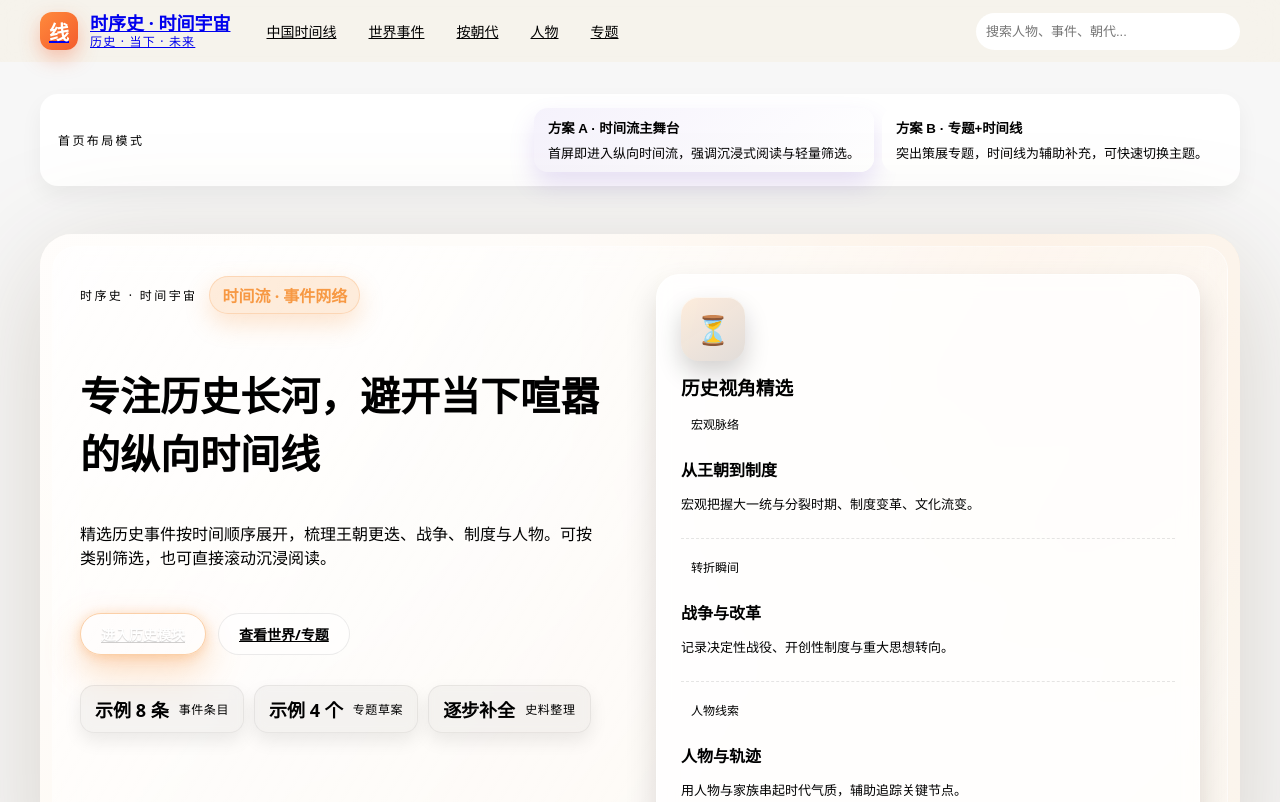
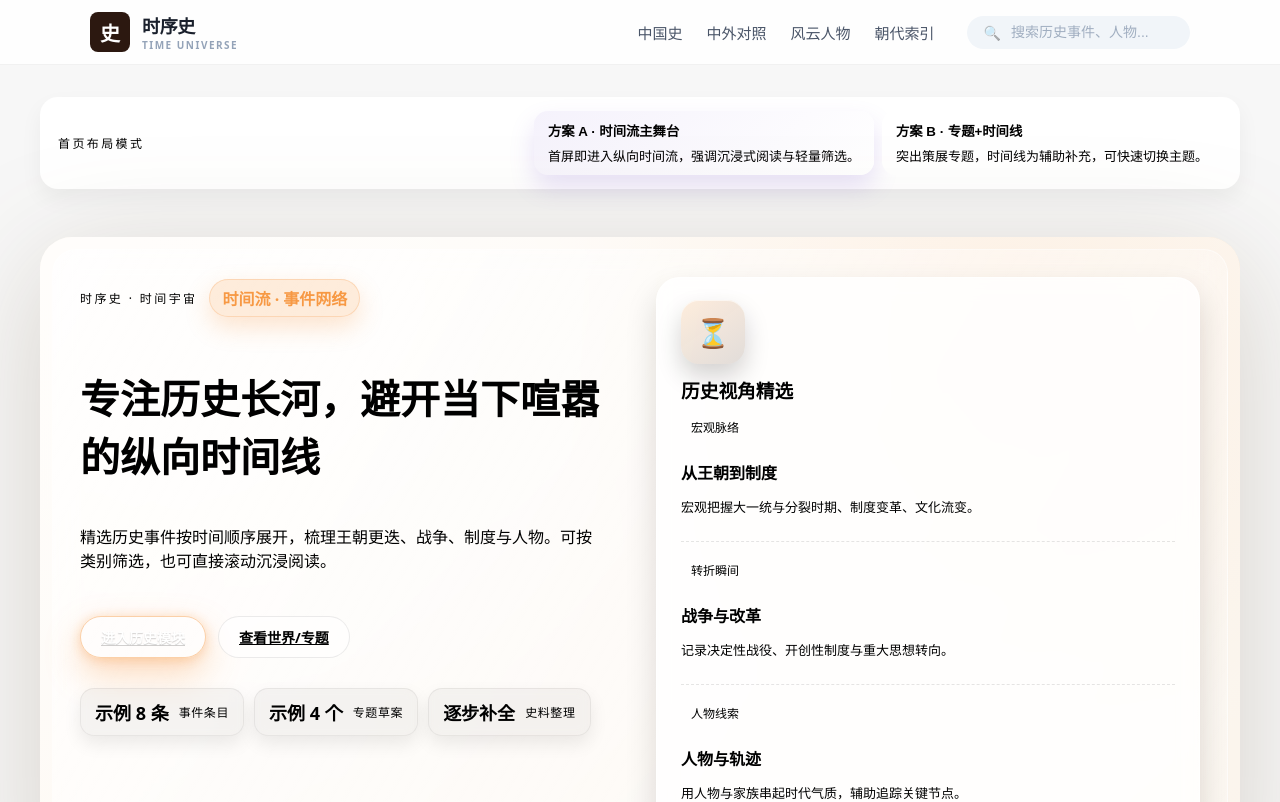
Before and after one commit to shixushi2025/shixushi-web, a Vue app: page / in a window 1280 px wide. Shown: the top 802 px of the page. Built offline with nearby package versions, Linux system fonts and the light colour scheme.

Commit message:
feat: redesign SiteHeader with cleaner nav and modern search bar

```diff
--- a/src/components/layout/SiteHeader.vue
+++ b/src/components/layout/SiteHeader.vue
@@ -2,10 +2,10 @@
   <header class="header">
     <div class="header-inner">
       <RouterLink to="/" class="logo" @click="closeMenu">
-        <span class="logo-mark">线</span>
+        <div class="logo-mark">史</div>
         <div class="logo-text">
-          <span class="logo-main">时序史 · 时间宇宙</span>
-          <span class="logo-sub">历史 · 当下 · 未来</span>
+          <span class="logo-main">时序史</span>
+          <span class="logo-sub">TIME UNIVERSE</span>
         </div>
       </RouterLink>
 
@@ -14,25 +14,27 @@
         type="button"
         @click="toggleMenu"
         :aria-expanded="isNavOpen"
-        aria-label="展开或收起导航"
+        aria-label="Toggle navigation"
       >
-        <span></span>
-        <span></span>
-        <span></span>
+        <span class="hamburger"></span>
       </button>
 
       <nav :class="['nav', { open: isNavOpen }]">
         <div class="nav-links">
-          <RouterLink to="/china" @click="closeMenu">中国时间线</RouterLink>
-          <RouterLink to="/world" @click="closeMenu">世界事件</RouterLink>
-          <RouterLink to="/era" @click="closeMenu">按朝代</RouterLink>
-          <RouterLink to="/people" @click="closeMenu">人物</RouterLink>
-          <RouterLink to="/topics" @click="closeMenu">专题</RouterLink>
+          <RouterLink to="/china" @click="closeMenu">中国史</RouterLink>
+          <RouterLink to="/world" @click="closeMenu">中外对照</RouterLink>
+          <RouterLink to="/people" @click="closeMenu">风云人物</RouterLink>
+          <RouterLink to="/era" @click="closeMenu">朝代索引</RouterLink>
         </div>
 
-        <form class="search" @submit.prevent="onSearch">
-          <input v-model="q" type="text" placeholder="搜索人物、事件、朝代..." />
-          <button type="submit">搜索</button>
+        <form class="search-bar" @submit.prevent="onSearch">
+          <span class="search-icon">🔍</span>
+          <input
+            v-model="q"
+            type="text"
+            placeholder="搜索历史事件、人物..."
+            aria-label="Search history"
+          />
         </form>
       </nav>
     </div>
@@ -54,7 +56,9 @@ const closeMenu = () => {
 
 const onSearch = () => {
   if (!q.value.trim()) return;
-  router.push({ path: '/search', query: { q: q.value.trim() } });
+  // TODO: Create a real search page later
+  alert(`搜索功能开发中：您搜索了 "${q.value}"\n我们将尽快上线全文检索功能！`);
+  // router.push({ path: '/search', query: { q: q.value.trim() } });
   q.value = '';
   closeMenu();
 };
@@ -75,166 +79,184 @@ watch(
 .header {
   position: sticky;
   top: 0;
-  z-index: 20;
-  border-bottom: 1px solid var(--border-soft);
-  background: rgba(246, 242, 234, 0.9);
-  backdrop-filter: saturate(180%) blur(16px);
+  z-index: 100;
+  background: rgba(255, 255, 255, 0.85);
+  backdrop-filter: blur(12px);
+  border-bottom: 1px solid rgba(0,0,0,0.05);
+  transition: all 0.3s ease;
 }
 .header-inner {
-  max-width: 1200px;
+  max-width: 1100px;
   margin: 0 auto;
   padding: 12px 24px;
   display: flex;
   align-items: center;
-  gap: 24px;
+  justify-content: space-between;
 }
+
+/* Logo */
 .logo {
   display: flex;
   align-items: center;
   gap: 12px;
+  text-decoration: none;
 }
 .logo-mark {
-  font-size: 20px;
-  font-weight: 700;
-  background: linear-gradient(135deg, #ff8a3c, #f45c2c);
+  width: 40px;
+  height: 40px;
+  background: #2c1810;
   color: #fff;
-  width: 38px;
-  height: 38px;
-  border-radius: 12px;
+  border-radius: 8px;
   display: grid;
   place-items: center;
-  box-shadow: 0 8px 20px rgba(244, 92, 44, 0.35);
+  font-weight: 700;
+  font-size: 20px;
+  font-family: "Songti SC", serif;
 }
 .logo-text {
   display: flex;
   flex-direction: column;
-  line-height: 1.2;
 }
 .logo-main {
   font-size: 18px;
+  font-weight: 700;
+  color: #1a202c;
+  letter-spacing: -0.02em;
+}
+.logo-sub {
+  font-size: 10px;
+  color: #94a3b8;
+  letter-spacing: 0.15em;
   font-weight: 600;
 }
-.logo-sub {
-  font-size: 12px;
-  color: var(--text-muted);
-  letter-spacing: 0.1em;
-}
+
+/* Nav */
 .nav {
   display: flex;
   align-items: center;
-  justify-content: space-between;
-  flex: 1;
-  gap: 16px;
+  gap: 32px;
 }
 .nav-links {
   display: flex;
-  gap: 8px;
+  gap: 24px;
 }
-.nav a {
-  font-size: 14px;
-  padding: 6px 12px;
-  border-radius: 18px;
-  color: var(--text-body);
-  transition: background 0.2s ease, color 0.2s ease;
+.nav-links a {
+  color: #4a5568;
+  font-size: 15px;
+  font-weight: 500;
+  text-decoration: none;
+  position: relative;
+  transition: color 0.2s;
 }
-.nav a.router-link-active {
-  background: var(--text-strong);
-  color: #fff;
+.nav-links a:hover,
+.nav-links a.router-link-active {
+  color: #2c1810;
 }
-.search {
+.nav-links a.router-link-active::after {
+  content: '';
+  position: absolute;
+  bottom: -4px;
+  left: 0;
+  right: 0;
+  height: 2px;
+  background: #f79944;
+  border-radius: 2px;
+}
+
+/* Search */
+.search-bar {
   display: flex;
   align-items: center;
-  gap: 8px;
-  border: 1px solid var(--border-soft);
-  border-radius: 999px;
-  padding: 4px 8px;
+  background: #f1f5f9;
+  border-radius: 99px;
+  padding: 6px 16px;
+  transition: all 0.2s;
+  border: 1px solid transparent;
+}
+.search-bar:focus-within {
   background: #fff;
+  border-color: #cbd5e0;
+  box-shadow: 0 0 0 3px rgba(203, 213, 224, 0.3);
 }
-.search input {
+.search-icon {
+  font-size: 14px;
+  margin-right: 8px;
+  opacity: 0.5;
+}
+.search-bar input {
   border: none;
   background: transparent;
-  font-size: 13px;
-  width: 180px;
+  font-size: 14px;
+  width: 160px;
+  color: #2d3748;
 }
-.search input:focus {
+.search-bar input:focus {
   outline: none;
 }
-.search button {
-  border: none;
-  background: var(--brand);
-  color: #fff;
-  font-size: 12px;
-  padding: 6px 16px;
-  border-radius: 999px;
-  cursor: pointer;
-  transition: background 0.2s ease;
+.search-bar input::placeholder {
+  color: #a0aec0;
 }
-.search button:hover {
-  background: var(--brand-dark);
-}
+
+/* Mobile Toggle */
 .nav-toggle {
   display: none;
-  flex-direction: column;
-  justify-content: center;
-  gap: 5px;
-  width: 42px;
-  height: 42px;
-  border-radius: 12px;
-  border: 1px solid var(--border-soft);
-  background: #fff;
+  background: none;
+  border: none;
   cursor: pointer;
+  padding: 8px;
 }
-.nav-toggle span {
+.hamburger {
   display: block;
+  width: 24px;
   height: 2px;
-  width: 20px;
-  background: var(--text-strong);
-  margin: 0 auto;
-  transition: transform 0.2s ease;
+  background: #2d3748;
+  position: relative;
 }
+.hamburger::before, .hamburger::after {
+  content: '';
+  position: absolute;
+  width: 24px;
+  height: 2px;
+  background: #2d3748;
+  left: 0;
+}
+.hamburger::before { top: -6px; }
+.hamburger::after { bottom: -6px; }
 
-@media (max-width: 900px) {
-  .header-inner {
-    flex-wrap: wrap;
-    padding: 12px 16px;
-  }
-  .nav-toggle {
-    display: flex;
-    margin-left: auto;
-  }
+/* Responsive */
+@media (max-width: 768px) {
+  .nav-toggle { display: block; }
+
   .nav {
+    position: absolute;
+    top: 100%;
+    left: 0;
+    right: 0;
+    background: #fff;
     flex-direction: column;
-    width: 100%;
-    border: 1px solid var(--border-soft);
-    border-radius: 18px;
-    background: #fff;
-    padding: 0;
-    margin-top: 12px;
-    overflow: hidden;
-    max-height: 0;
+    padding: 24px;
+    border-bottom: 1px solid var(--border-soft);
+    box-shadow: 0 10px 15px -3px rgba(0, 0, 0, 0.1);
     opacity: 0;
-    transform: translateY(-4px);
-    transition: max-height 0.3s ease, opacity 0.3s ease, padding 0.3s ease,
-      transform 0.3s ease;
+    pointer-events: none;
+    transform: translateY(-10px);
+    transition: all 0.2s;
   }
   .nav.open {
-    padding: 16px;
-    max-height: 480px;
     opacity: 1;
+    pointer-events: auto;
     transform: translateY(0);
   }
   .nav-links {
     flex-direction: column;
+    align-items: center;
+    gap: 16px;
     width: 100%;
   }
-  .nav a {
+  .search-bar {
     width: 100%;
   }
-  .search {
-    width: 100%;
-    border-radius: 12px;
-  }
-  .search input {
+  .search-bar input {
     width: 100%;
   }
 }
```
